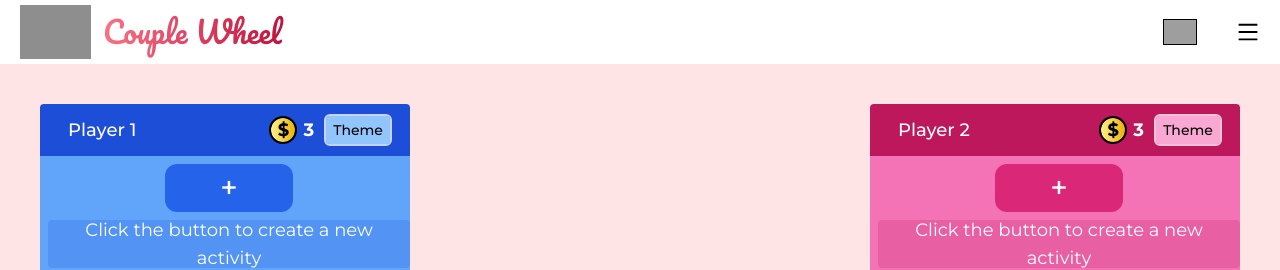
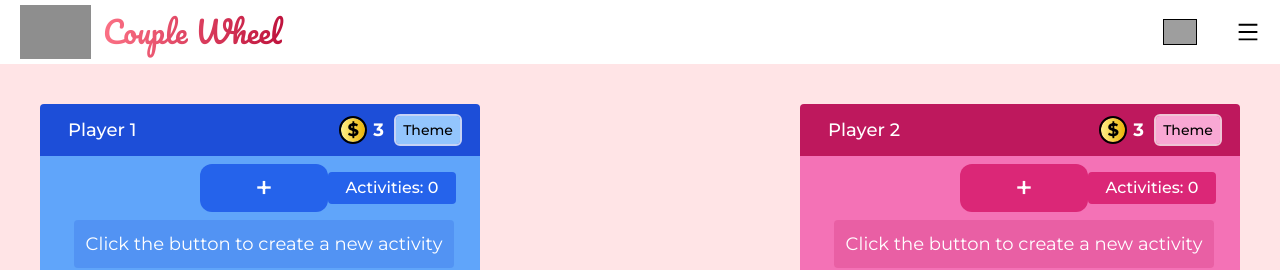
Before and after one commit to lorenzoa7/couple-wheel, a React (Create React App) app: page / in a window 1280 px wide. Shown: the top 270 px of the page. Built offline with nearby package versions, Linux system fonts and the light colour scheme; grey boxes are pictures that could not be loaded.

Commit message:
Add counter

```diff
--- a/src/pages/MainPage/GameConfiguration/ActivitiesList/index.jsx
+++ b/src/pages/MainPage/GameConfiguration/ActivitiesList/index.jsx
@@ -85,7 +85,20 @@ export default function ActivitiesList({ player = 'player1' }) {
 
     return (
         <>
-            <C.AddActivity theme={playerData[player].theme} onClick={addActivity}>+</C.AddActivity>
+            <C.HeaderActivities>
+                <C.ActivitiesCounter theme={playerData[player].theme} $hide>
+                    Activities: {playerData[player].activities.length}
+                </C.ActivitiesCounter>
+
+                <C.AddActivity theme={playerData[player].theme} onClick={addActivity}>
+                    +
+                </C.AddActivity>
+
+                <C.ActivitiesCounter theme={playerData[player].theme}>
+                    Activities: {playerData[player].activities.length}
+                </C.ActivitiesCounter>
+            </C.HeaderActivities>
+
             {playerData[player].activities.length === 0 ? (
                 <C.Label theme={playerData[player].theme}>{t('player_data.no_activity_label')}</C.Label>
             ) : (
--- a/src/pages/MainPage/GameConfiguration/styles.jsx
+++ b/src/pages/MainPage/GameConfiguration/styles.jsx
@@ -179,6 +179,36 @@ export const ActivitySection = tw.div`
     flex-none
     items-center
     gap-1
+`
+
+export const HeaderActivities = tw.div`
+    flex
+    items-center
+    justify-between
+    w-full
+    px-6
+`
+
+export const ActivitiesCounter = tw.span`
+
+    ${(props) => (
+        (props.$hide === true && 'invisible') ||
+        'visible'
+    )}
+
+    ${(props) => {
+        return getThemeConfiguration({ theme: props.theme, intensity: 600})
+    }}
+
+    flex
+    justify-center
+    text-center
+    w-32
+    font-medium
+    px-2
+    py-1
+    text-white
+    rounded
 `
 
 export const AddActivity = tw.button`
```
